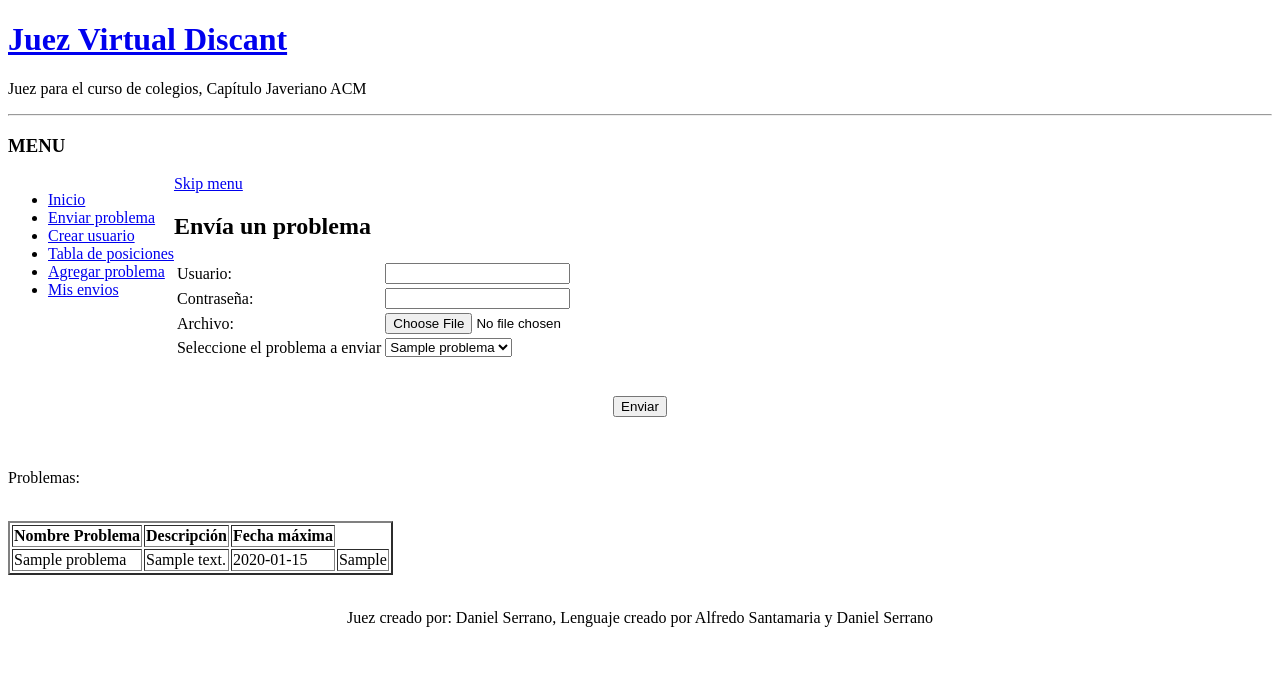
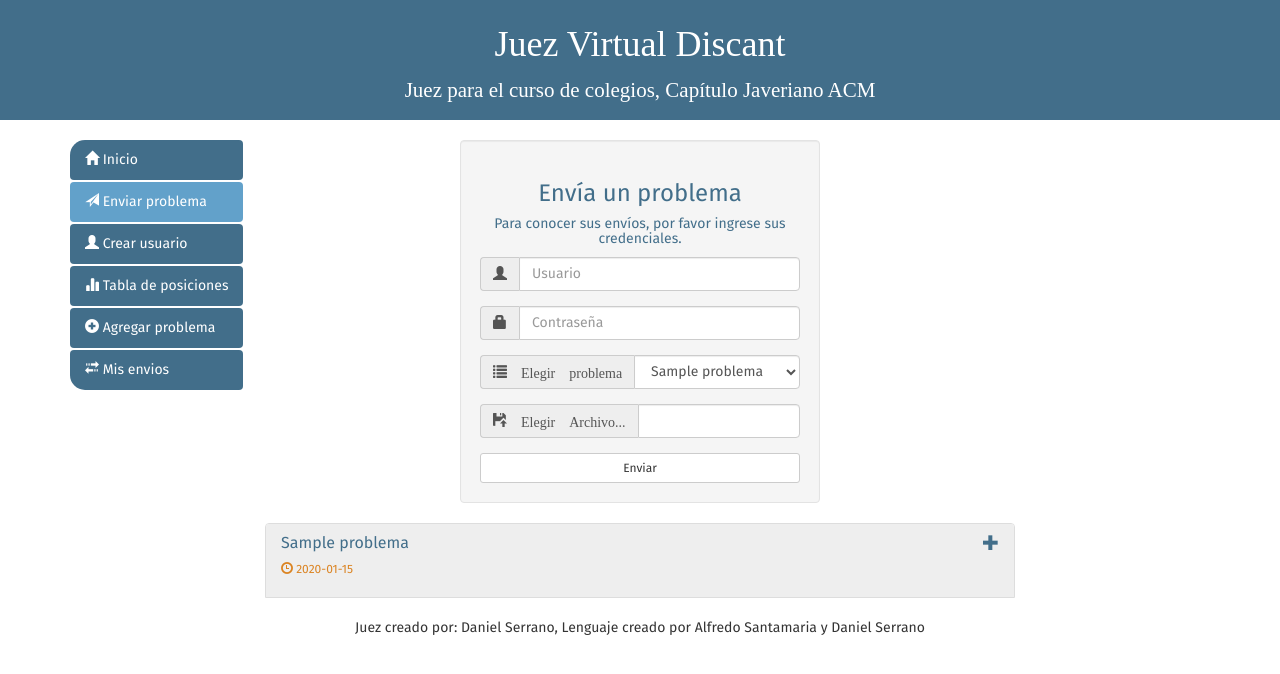
Before and after one commit to dserrano3/virtual_judge, a PHP site: page /judge/upload_form.php in a window 1280 px wide. Shown: the top 674 px of the page. Run offline with PHP 8.4, Linux system fonts and the light colour scheme; tables that the repository leaves empty hold one stand-in row (values such as "Sample post"); some libraries are stand-ins or nearby versions.

Commit message:
adding style to upload_form.php (#1)

```diff
--- a/css/style.css
+++ b/css/style.css
@@ -17,6 +17,11 @@ ul {
    border-top-left-radius: 15px;
    float:left;
    overflow:hidden;
+}
+
+html {
+overflow: -moz-scrollbars-vertical;
+overflow-y: scroll;
 }
 
 /* tab color */
@@ -50,8 +55,36 @@ ul {
 .panel-heading div span{
 	margin-left:5px;
 }
-.panel-body{
-	display: none;
+
+.panel-heading {
+    border: none;
+    background-color: #eee;
+}
+
+.side-tab:hover {
+        cursor: pointer;
+}
+
+.panel.panel-default {
+    border: 1px solid #DDD;
+    box-shadow: none !important;
+    border-bottom-right-radius: 0px;
+    border-bottom-left-radius: 0px;
+
+}
+
+
+.panel-body {
+    background-color: #f5f5f5;
+}
+
+.panel-title{
+  color: #426E8A;
+}
+
+.panel-sub{
+  color: #DB8321;
+  font-size: 12px;
 }
 
 .progress {
@@ -73,3 +106,33 @@ ul {
   color: #fff;
   background-color: #62A1CA;
 }
+
+
+.btn-file {
+  position: relative;
+  overflow: hidden;
+  background: #EEE;
+}
+
+
+.btn-file input[type=file] {
+  position: absolute;
+  top: 0;
+  right: 0;
+  min-width: 100%;
+  min-height: 100%;
+  font-size: 100px;
+  text-align: right;
+  filter: alpha(opacity=0);
+  opacity: 0;
+  outline: none;
+  background: white;
+  cursor: inherit;
+  display: block;
+}
+
+input[readonly] {
+
+  background-color: white !important;
+  cursor: text !important;
+}
--- /dev/null
+++ b/js/fileChooserFeed.js
@@ -0,0 +1,21 @@
+$(document).on('change', '.btn-file :file', function() {
+  var input = $(this),
+      numFiles = input.get(0).files ? input.get(0).files.length : 1,
+      label = input.val().replace(/\\/g, '/').replace(/.*\//, '');
+  input.trigger('fileselect', [numFiles, label]);
+});
+
+$(document).ready( function() {
+    $('.btn-file :file').on('fileselect', function(event, numFiles, label) {
+
+        var input = $(this).parents('.input-group').find(':text'),
+            log = numFiles > 1 ? numFiles + ' files selected' : label;
+
+        if( input.length ) {
+            input.val(log);
+        } else {
+            if( log ) alert(log);
+        }
+
+    });
+});
--- /dev/null
+++ b/js/minusIconAnim.js
@@ -0,0 +1,13 @@
+$(document).ready(function() {
+
+    $('.collapse').on('show.bs.collapse', function() {
+        var id = $(this).attr('id');
+				var span = document.getElementById("span".concat(id.slice(-1)));
+				span.innerHTML = '<i class="glyphicon glyphicon-minus"></i>';
+    });
+    $('.collapse').on('hide.bs.collapse', function() {
+			var id = $(this).attr('id');
+			var span = document.getElementById("span".concat(id.slice(-1)));
+			span.innerHTML = '<i class="glyphicon glyphicon-plus	"></i>';
+    });
+});
--- a/judge/upload_form.php
+++ b/judge/upload_form.php
@@ -6,118 +6,169 @@
 <!DOCTYPE html PUBLIC "-//W3C//DTD XHTML 1.0 Strict//EN" "http://www.w3.org/TR/xhtml1/DTD/xhtml1-strict.dtd">
 <html xmlns="http://www.w3.org/1999/xhtml" xml:lang="es" lang="es">
 <head>
-<title>Juez Virtual Discant</title>
 	<meta http-equiv="Content-Type" content="text/html; charset=utf-8" />
-<link rel="stylesheet" href="/css/style.css" type="text/css" media="screen, projection, tv" />
-<link rel="stylesheet" href="/css/style-print.css" type="text/css" media="print" />
+	<link href='http://fonts.googleapis.com/css?family=Fira+Sans:400,500italic,700italic' rel='stylesheet' type='text/css'>
+	<link rel="stylesheet" href="../css/bootstrap.min.css" />
+	<link rel="stylesheet" href="../css/style.css" type="text/css" media="screen, projection, tv" />
+	<link rel="stylesheet" href="../css/style-print.css" type="text/css" media="print" />
+	<script src="https://ajax.googleapis.com/ajax/libs/jquery/1.11.2/jquery.min.js"></script>
+	<script type="text/javascript" src="../js/fileChooserFeed.js"></script>
+	<script type="text/javascript" src="../js/minusIconAnim.js"></script>
 </head>
 <body>
-<div id="wrapper">
-  <div class="title">
-    <div class="title-top">
-      <div class="title-left">
-        <div class="title-right">
-          <div class="title-bottom">
-            <div class="title-top-left">
-              <div class="title-bottom-left">
-                <div class="title-top-right">
-                  <div class="title-bottom-right">
-                    <h1><a href="/">Juez Virtual Discant</a></h1>
+	<header class="lp-header" id="header">
+		<div class="judge-header">
+				<h1>Juez Virtual <span>Discant</span></h1>
 				<p>Juez para el curso de colegios, Capítulo Javeriano ACM</p>
 		</div>
+
+		<main class="container">
+	    <div class="row">
+	      <br />
+	      <div class="col-xs-12 col-sm-3">
+	        <a href="#skip-menu" class="hidden">Skip menu</a>
+	        <ul class="nav nav-pills nav-stacked">
+	          <li>
+	            <a href="/index.html">
+	              <span class="glyphicon glyphicon-home"></span>
+	                  Inicio
+	            </a>
+	          </li>
+	          <li class="active">
+	            <a href="/judge/upload_form.php">
+	              <span class="glyphicon glyphicon-send"></span>
+	              Enviar problema
+	            </a>
+	          </li>
+	          <li>
+	            <a href="/judge/insertar_usuario.html" >
+	              <span class="glyphicon glyphicon-user"></span>
+	              Crear usuario
+	            </a>
+	          </li>
+	          <li>
+	            <a href="/judge/puntajes.php">
+	              <span class="glyphicon glyphicon-stats"></span>
+	              Tabla de posiciones
+	            </a>
+	          </li>
+	          <li>
+	            <a href="/judge/insert_problem.html">
+	              <span class="glyphicon glyphicon-plus-sign"></span>
+	              Agregar problema
+	            </a>
+	          </li>
+	          <li class="last">
+	            <a href="/judge/mis_envios.html">
+	              <span class="glyphicon glyphicon-transfer"></span>
+	              Mis envios
+	            </a>
+	          </li>
+	        </ul>
+	      </div>
+
+	      <div id="skip-menu"></div>
+				<div class="col-xs-12 col-sm-8 col-md-4 col-md-offset-1 ">
+            <div class="well call-to-action">
+                <div class="well-body">
+                    <h3 class="text-center">Envía un problema</h3>
+                    <h5 class="text-center">Para conocer sus envíos, por favor ingrese sus credenciales.</h5>
+                    <form action="mis_envios.php" method="post" enctype="multipart/form-data">
+                      <div class="form-group">
+                          <div class="input-group">
+                              <span class="input-group-addon"><span class="glyphicon glyphicon-user"></span></span>
+                              <input type="text" class="form-control" placeholder="Usuario" name="usuario" />
                           </div>
                       </div>
+                      <div class="form-group">
+                          <div class="input-group">
+                              <span class="input-group-addon"><span class="glyphicon glyphicon-lock"></span></span>
+                              <input type="password" class="form-control" placeholder="Contraseña" name="pass" />
                           </div>
                       </div>
-        </div>
-      </div>
-    </div>
-  </div>
-  <hr class="noscreen" />
-  <div class="content">
-    <div class="column-left">
-      <h3>MENU</h3>
-      <a href="#skip-menu" class="hidden">Skip menu</a>
-      <ul class="menu">
-        <li><a href="/index.html">Inicio</a></li>
-        <li><a href="/judge/upload_form.php"  class="active">Enviar problema</a></li>
-        <li><a href="/judge/insertar_usuario.html" >Crear usuario</a></li>
-        <li><a href="/judge/puntajes.php">Tabla de posiciones</a></li>
-        <li><a href="/judge/insert_problem.html">Agregar problema</a></li>
-        <li class="last"><a href="/judge/mis_envios.html">Mis envios</a></li>
-      </ul>
-    </div>
-    <div id="skip-menu"></div>
-    <div class="column-right">
-      <div class="box">
-        <div class="box-top"></div>
-        <div class="box-in">
-          <h2>Envía un problema</h2>
-          <p>
-				<form action="upload.php" method="post"
-					enctype="multipart/form-data">
-					<table>
-					<tr>
-					<td>Usuario:</td><td> <input type="text" name="usuario"></td>
-					</tr><tr>
-					<td>Contraseña:</td> <td><input type="password" name="pass"></td>
-					</tr><tr>
-					<td><label for="file">Archivo:</label></td>
-					<td><input type="file" name="uploadedfile" id="uploadedfile"></td>
-					</tr><tr>
-					<td>Seleccione el problema a enviar</td>
-					<td><select name="problema">
+
+											<div class="form-group">
+												<div class="input-group">
+													<span class="input-group-addon "><span class="glyphicon glyphicon-list"> Elegir problema</span></span>
+													<select class="form-control" name="problema">
 														<?php
 															$con = connection_query();
-
 															$result = mysqli_query($con, "SELECT id, nombre FROM problema");
-
 
 															while($row = mysqli_fetch_array($result)) {
 																echo '<option value ="' . $row['id'] . '">' .  $row['nombre']  . '</option>'   ;
 															}
 														?>
 													</select>
-					</td></tr>
-					</table>
-					<br><br>
+												</div>
+											</div>
 
-					<center><input type="submit" name="submit" value="Enviar"></center>
+											<div class="form-group">
+												<div class="input-group">
+						                <span class="input-group-addon btn btn-default btn-file">
+																<span class="glyphicon glyphicon-floppy-open" > Elegir Archivo... </span>
+																	  <input type="file" name="uploadedfile" id="uploadedfile" multiple>
+
+						                </span>
+						                <input type="text" class="form-control" readonly>
+						            </div>
+											</div>
+
+                      <input type="submit" name="submit" value="Enviar" class="btn btn-sm btn-default btn-block">
                     </form>
-
-
-          </p>
-
-          <p>
-
-
-					<br><br>Problemas:<br><br>
-
-					<table border = "2">
-					<tr><td><b>Nombre Problema</b></td><td><b>Descripción</b></td><td><b>Fecha máxima</b></td></tr>
-					<?php
-					$result = mysqli_query($con, "SELECT descripcion, nombre, fecha_maxima, lenguaje FROM problema");
-					while($row = mysqli_fetch_array($result)) {
-					  echo '<tr><td>' . $row['nombre'] . '</td>' . '<td>' . $row['descripcion'] . '</td><td>' . $row['fecha_maxima']  . '</td><td>' . $row['lenguaje']  . '</td></tr>'  ;
-					}
-
-
-					?>
-
-
-					</table>
-
-
-
-
-          </p>
-
+                </div>
 
             </div>
         </div>
+
+
+				<div class="col-xs-12 col-sm-8 col-md-8  col-md-offset-2 col-sm-offset-3">
+	        <!-- begin panel group -->
+	        <div class="panel-group" id="accordion" role="tablist" aria-multiselectable="true">
+						<?php
+
+							$result = mysqli_query($con, "SELECT id, descripcion, nombre, fecha_maxima, lenguaje FROM problema");
+							while($row = mysqli_fetch_array($result)) {
+								echo '<div class="panel panel-default">' ;
+
+	                echo '<span class="side-tab">' .
+	                     		'<div class="panel-heading" role="tab" id="heading' . $row['id'] .
+																'" data-toggle="collapse" data-parent="#accordion"' .
+																'href="#collapse' . $row['id'] . '" aria-expanded="true"' .
+																'= aria-controls="collapse' . $row['id'] . '">' .
+	                	      	'<h6 class="panel-title">' .
+																$row['nombre'] .
+																'<span id="span' . $row['id'] . '" class="pull-right"><i class="glyphicon glyphicon-plus"></i></span>' .
+																'<h6 class="panel-sub">' .
+																	'<span class="glyphicon glyphicon-time"></span>' .
+																	'  ' . $row['fecha_maxima'] .
+																'</h6>' .
+
+												  	'</h6>' .
+	                      	'</div>' .
+	                			'</span>' .
+
+	                		'<div id="collapse' . $row['id'] . '" class="panel-collapse collapse" role="tabpanel"
+													aria-labelledby="heading' . $row['id'] . '">' .
+	                    		'<div class="panel-body">' .
+														$row['descripcion'] .
+														'<br>
+														<h6> <left>
+															lenguaje: ' . $row['lenguaje'] .
+														'</left> </h6>' .
+													'</div>' .
+	                		'</div>';
+
+								echo '</div>';
+							}
+						?>
+	        </div> <!-- / panel-group -->
+	    </div> <!-- /col-md-8 -->
+
+			<script src="https://ajax.googleapis.com/ajax/libs/jquery/1.11.1/jquery.min.js"></script>
+			<script src="../js/bootstrap.min.js"></script>
 		</div>
-    <div class="cleaner">&nbsp;</div>
-  </div>
-</div>
+	</main>
+</header>
 <div align=center>Juez creado por: Daniel Serrano, Lenguaje creado por Alfredo Santamaria y Daniel Serrano</div></body>
 </html>
```
Lines whose indentation alone changed are shown as unchanged.
